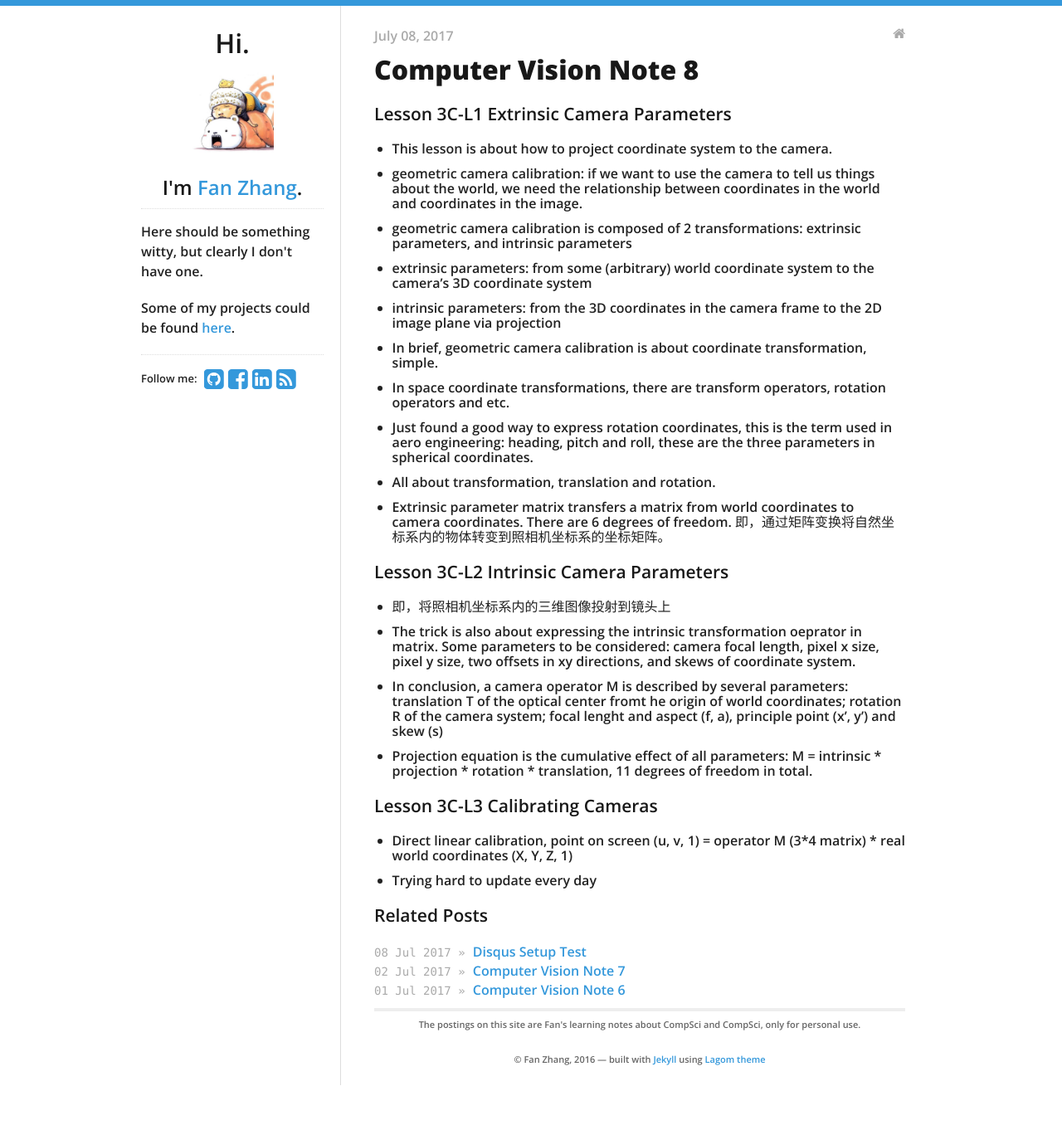
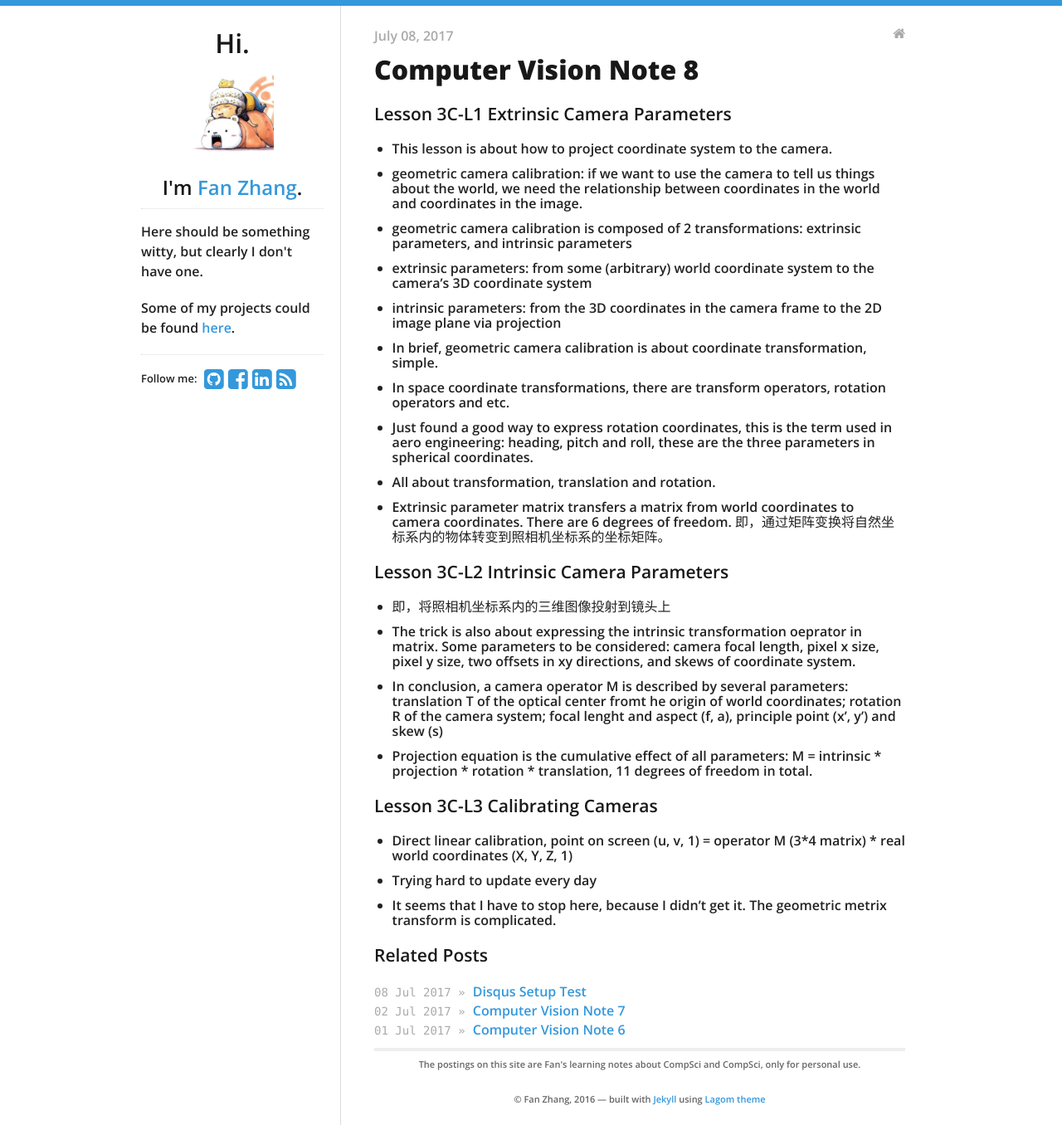
Before and after one commit to KimLakWon/fanfanman.github.io, a Jekyll site: the page built from _posts/2017-07-07-Computer-Vision-Note-8.md, in a window 1280 px wide. Shown: the whole page at 83% size. Built offline with Jekyll 4.4.1, drawn with Linux system fonts in a browser that asks for light colours; nearby versions of some CDN libraries; before the commit the page ends 1308 px from its top, so only the background shows below that.

Commit message:
update July 12th 2017

```diff
--- a/_posts/2017-07-07-Computer-Vision-Note-8.md
+++ b/_posts/2017-07-07-Computer-Vision-Note-8.md
@@ -28,3 +28,4 @@ tags:
 ### Lesson 3C-L3 Calibrating Cameras
 - Direct linear calibration, point on screen (u, v, 1) = operator M (3*4 matrix) * real world coordinates (X, Y, Z, 1)
 - Trying hard to update every day
+- It seems that I have to stop here, because I didn't get it. The geometric metrix transform is complicated.
```
